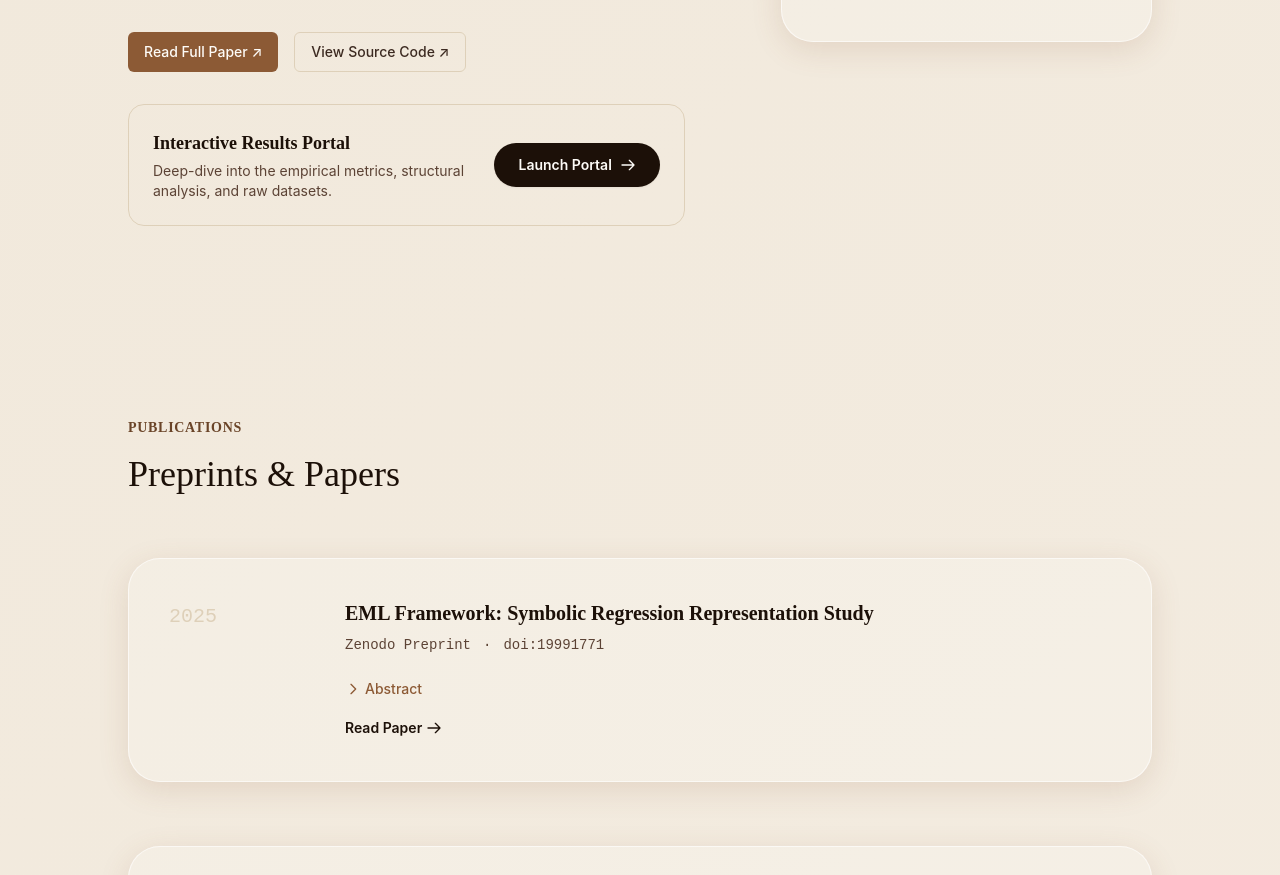
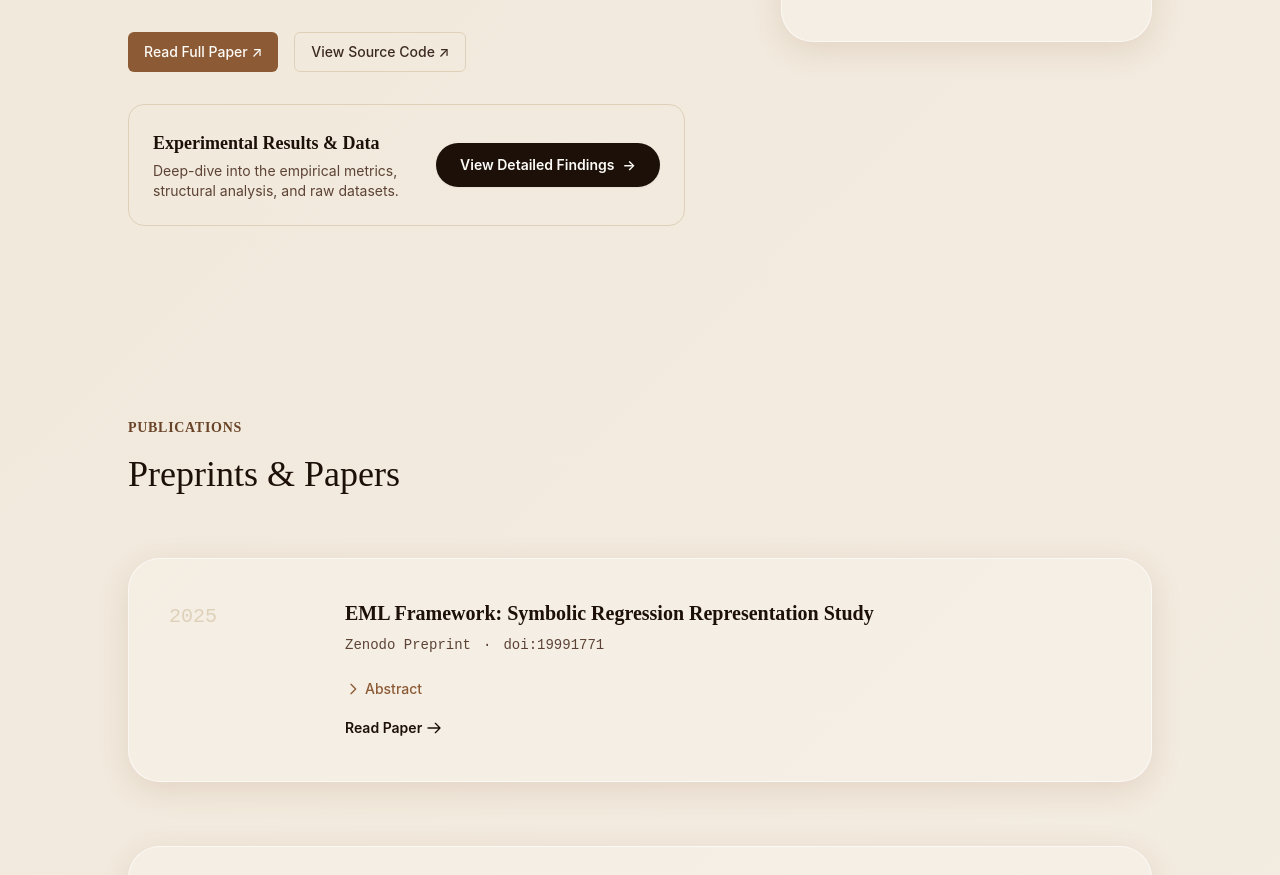
Before and after one commit to biswajyoti-nath/biswajyoti-nath.github.io, a React (Vite) app: page / in a window 1280 px wide. Shown: the part 2080-2955 px from the top of the page. Built offline with nearby package versions, Linux system fonts and the light colour scheme.

Commit message:
Refactor(ui): Update CTA wording per user preference

```diff
--- a/src/sections/FeaturedPaperSection.tsx
+++ b/src/sections/FeaturedPaperSection.tsx
@@ -83,7 +83,7 @@ export function FeaturedPaperSection() {
                   <div className="absolute inset-0 bg-caramel/10 translate-y-[100%] group-hover:translate-y-0 transition-transform duration-500 ease-out" />
                   <div className="relative z-10 flex flex-col sm:flex-row sm:items-center justify-between gap-4">
                     <div>
-                      <h4 className="text-lg font-semibold text-espresso mb-1">Interactive Results Portal</h4>
+                      <h4 className="text-lg font-semibold text-espresso mb-1">Experimental Results &amp; Data</h4>
                       <p className="text-sm text-coffee-light">Deep-dive into the empirical metrics, structural analysis, and raw datasets.</p>
                     </div>
                     <a
@@ -91,10 +91,8 @@ export function FeaturedPaperSection() {
                       onClick={handleDashboardClick}
                       className="w-full sm:w-auto inline-flex items-center justify-center gap-2 px-6 py-3 bg-espresso text-cream-50 rounded-full text-sm font-semibold hover:bg-caramel-dark transition-colors shadow-sm whitespace-nowrap group-hover:shadow-md"
                     >
-                      Launch Portal
-                      <svg className="w-4 h-4 transform group-hover:translate-x-1 transition-transform" fill="none" viewBox="0 0 24 24" stroke="currentColor">
-                        <path strokeLinecap="round" strokeLinejoin="round" strokeWidth={2} d="M14 5l7 7m0 0l-7 7m7-7H3" />
-                      </svg>
+                      View Detailed Findings
+                      <span className="inline-block transition-transform duration-300 group-hover:translate-x-1">&rarr;</span>
                     </a>
                   </div>
                 </div>
```
